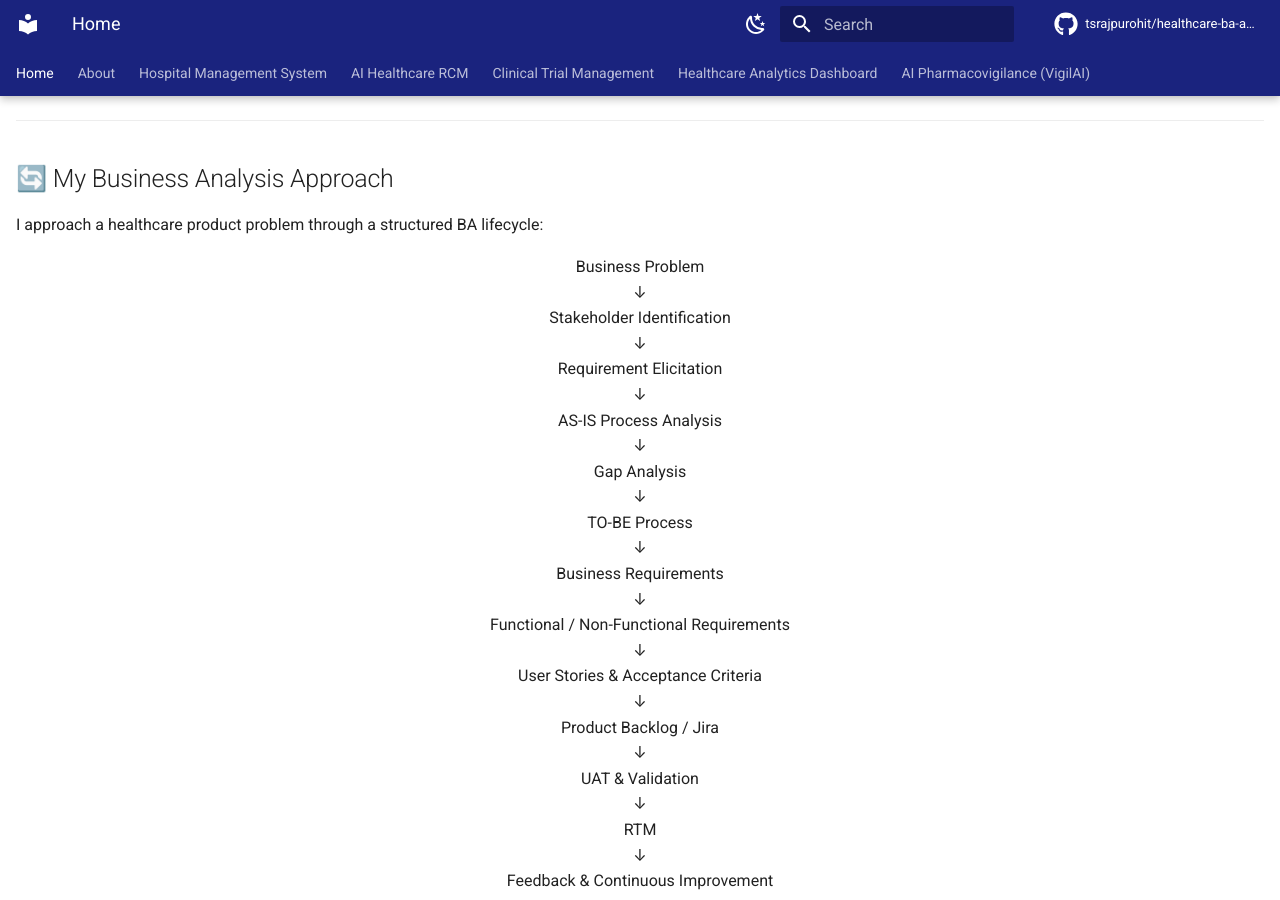
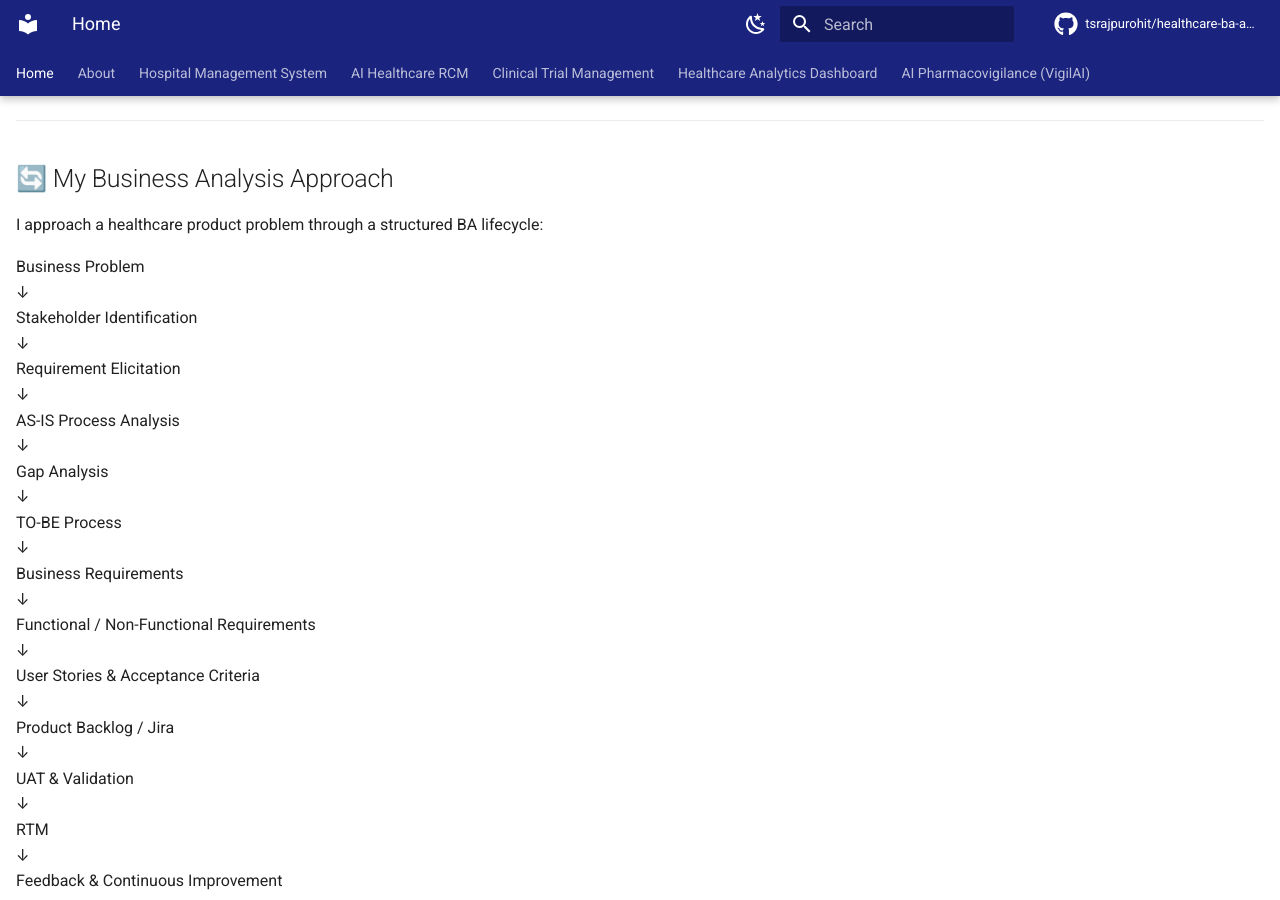
Before and after one commit to tsrajpurohit/healthcare-ba-ai-portfolio-, an MkDocs documentation site: the page built from docs/index.md, in a window 1280 px wide and 900 px high, scrolled down 2711 px. Built offline with MkDocs 1.6.1 and Material for MkDocs 9.7.7, drawn with Linux system fonts in a browser that asks for light colours; comment, search, counter and statistics services are not loaded.

Commit message:
Update index.md

```diff
--- a/docs/index.md
+++ b/docs/index.md
@@ -149,7 +149,7 @@ Business Analysis · AI Opportunity Analysis · BRD · FRD · AI Requirements ·
 I approach a healthcare product problem through a structured BA lifecycle:
 
 
-<div align="center">
+<div align="centerr">
 Business Problem<br>
 ↓<br>
 Stakeholder Identification<br>
```
